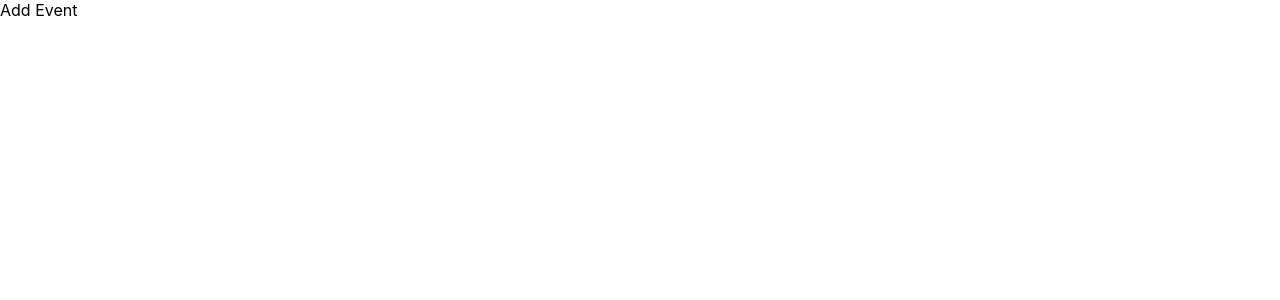
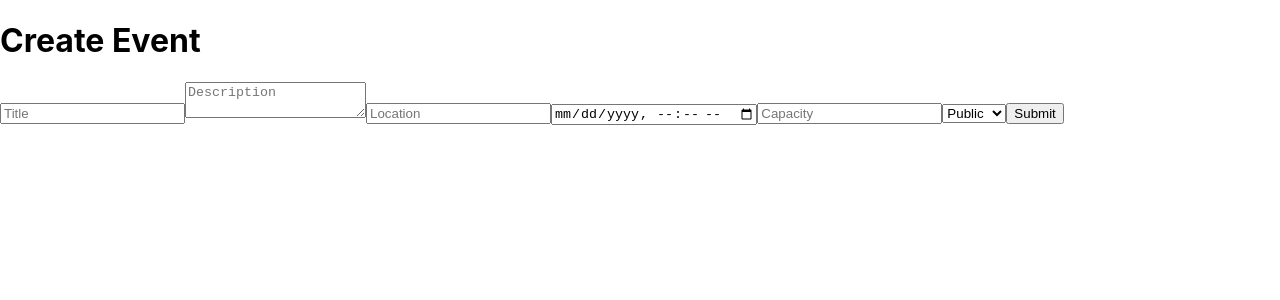
Before and after one commit to Mykhailo-Chudyk/Connectifind-Project, a React (Create React App) app in the folder frontend/: page /add-event in a window 1280 px wide. Shown: the top 300 px of the page. Built offline with nearby package versions, Linux system fonts and the light colour scheme.

Commit message:
Enable creating events and retrieving all the public events from the backed & create very simplistic frontend for that

```diff
--- a/frontend/src/App.js
+++ b/frontend/src/App.js
@@ -1,6 +1,8 @@
 import './App.css';
 import SignUp from './components/SignUp';
 import Login from './components/Login';
+import AddEvent from './components/AddEvent.js';
+import Events from './components/Events.js';
 import React from "react";
 import { BrowserRouter as Router, Route, Routes } from "react-router-dom";
 
@@ -12,9 +14,9 @@ function App() {
         <Route path="/" element={<>Home</>} />
         <Route path="/login" element={<Login />} />
         <Route path="/signup" element={<SignUp />} />
-        <Route path="/events" element={<>Events</>} />
-        <Route path="/add-event" element={<>Add Event</>} />
-        <Route path="/event/:eventId" element={<>Event</>} />
+        <Route path="/add-event" element={<AddEvent />} />
+        <Route path="/events" element={<Events/>} />
+        <Route path="/events/:eventId" element={<>Event</>} />
         <Route path="/me/profile" element={<>Default profile</>} />
         <Route path="/me/settings" element={<>Settings</>} />
         <Route path="/event/:eventId/me" element={<>Event customized profile</>} />
--- /dev/null
+++ b/frontend/src/components/AddEvent.js
@@ -0,0 +1,52 @@
+import React, { useState } from 'react';
+import eventservice from '../services/eventservice.js';
+import { useNavigate } from 'react-router-dom';
+
+const AddEvent = () => {
+    const [eventData, setEventData] = useState({
+        title: '',
+        description: '',
+        location: '',
+        time: '',
+        capacity: '',
+        visibility: 'public',
+    });
+    const navigate = useNavigate();
+
+    const handleChange = (e) => {
+        setEventData({
+            ...eventData,
+            [e.target.name]: e.target.value
+        });
+    };
+
+    const handleSubmit = async (e) => {
+        e.preventDefault();
+        try {
+            await eventservice.addEvent(eventData);
+            alert('Event created successfully!');
+            navigate('/events');
+        } catch (error) {
+            console.error('Failed to create event:', error);
+            alert('Failed to create event.');
+        }
+    };
+
+    return (
+        <form onSubmit={handleSubmit}>
+            <h1>Create Event</h1>
+            <input type="text" name="title" value={eventData.title} onChange={handleChange} placeholder="Title" required />
+            <textarea name="description" value={eventData.description} onChange={handleChange} placeholder="Description" />
+            <input type="text" name="location" value={eventData.location} onChange={handleChange} placeholder="Location" required />
+            <input type="datetime-local" name="time" value={eventData.time} onChange={handleChange} required />
+            <input type="number" name="capacity" value={eventData.capacity} onChange={handleChange} placeholder="Capacity" />
+            <select name="visibility" value={eventData.visibility} onChange={handleChange}>
+                <option value="public">Public</option>
+                <option value="private">Private</option>
+            </select>
+            <button type="submit">Submit</button>
+        </form>
+    );
+};
+
+export default AddEvent;
--- /dev/null
+++ b/frontend/src/components/Events.js
@@ -0,0 +1,41 @@
+import React, { useEffect, useState } from 'react';
+import eventservice from '../services/eventservice.js';
+import { useNavigate } from 'react-router-dom';
+
+const Events = () => {
+  const [events, setEvents] = useState([]);
+  const [error, setError] = useState('');
+  const navigate = useNavigate();
+
+  useEffect(() => {
+    const fetchEvents = async () => {
+      try {
+        const data = await eventservice.listEvents();
+        setEvents(data);
+      } catch (err) {
+        setError('Failed to fetch events');
+        console.error(err);
+      }
+    };
+
+    fetchEvents();
+  }, []);
+
+  return (
+    <div>
+      <h1>Events</h1>
+      {error && <p>{error}</p>}
+      <ul>
+        {events.map((event) => (
+          <li key={event.id} onClick={() => navigate(`${event.id}`)}>
+            <h2>{event.title}</h2>
+            <p>{event.description}</p>
+            <small>Location: {event.location} on {new Date(event.time).toLocaleString()}</small>
+          </li>
+        ))}
+      </ul>
+    </div>
+  );
+};
+
+export default Events;
--- a/frontend/src/components/Login.js
+++ b/frontend/src/components/Login.js
@@ -11,7 +11,6 @@ const LoginForm = () => {
         e.preventDefault();
         try {
             const res = await authService.login(email, password);
-            console.log(res);
         } catch (error) {
             console.error('Login failed:', error);
         }
--- a/frontend/src/services/apiservice.js
+++ b/frontend/src/services/apiservice.js
@@ -1,5 +1,5 @@
 import axios from 'axios';
-import authService from './authService';
+import authService from './authservice';
 
 const API_URL = 'http://localhost:8000/';
 
--- /dev/null
+++ b/frontend/src/services/eventservice.js
@@ -0,0 +1,26 @@
+import api from './apiservice';
+
+const addEvent = async (eventData) => {
+  try {
+    const response = await api.post('events/create/', eventData);
+    return response.data;
+  } catch (error) {
+    console.error('Error creating event:', error.response);
+    throw error.response.data;
+  }
+};
+
+const listEvents = async () => {
+  try {
+    const response = await api.get('events/list/');
+    return response.data;
+  } catch (error) {
+    console.error('Error retrieving events:', error.response);
+    throw error.response.data;
+  }
+};
+
+export default {
+  addEvent,
+  listEvents,
+};
```
Also changed, not shown: 2 other files (tests, documents, lock files or other folders).
